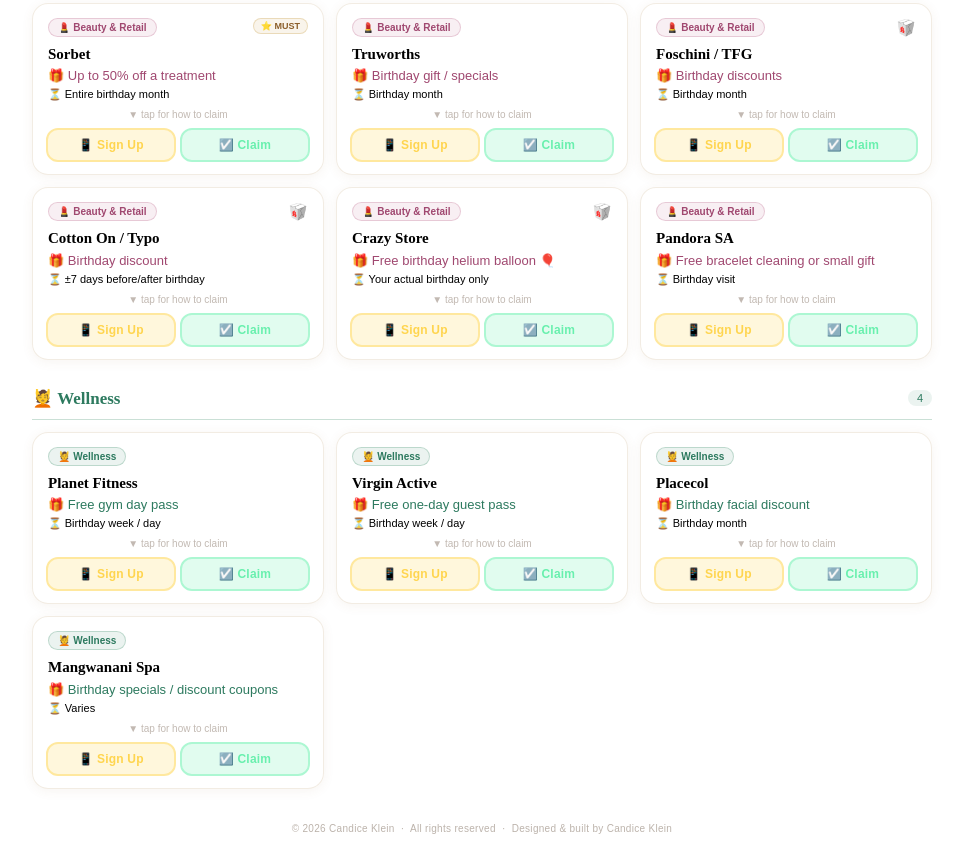
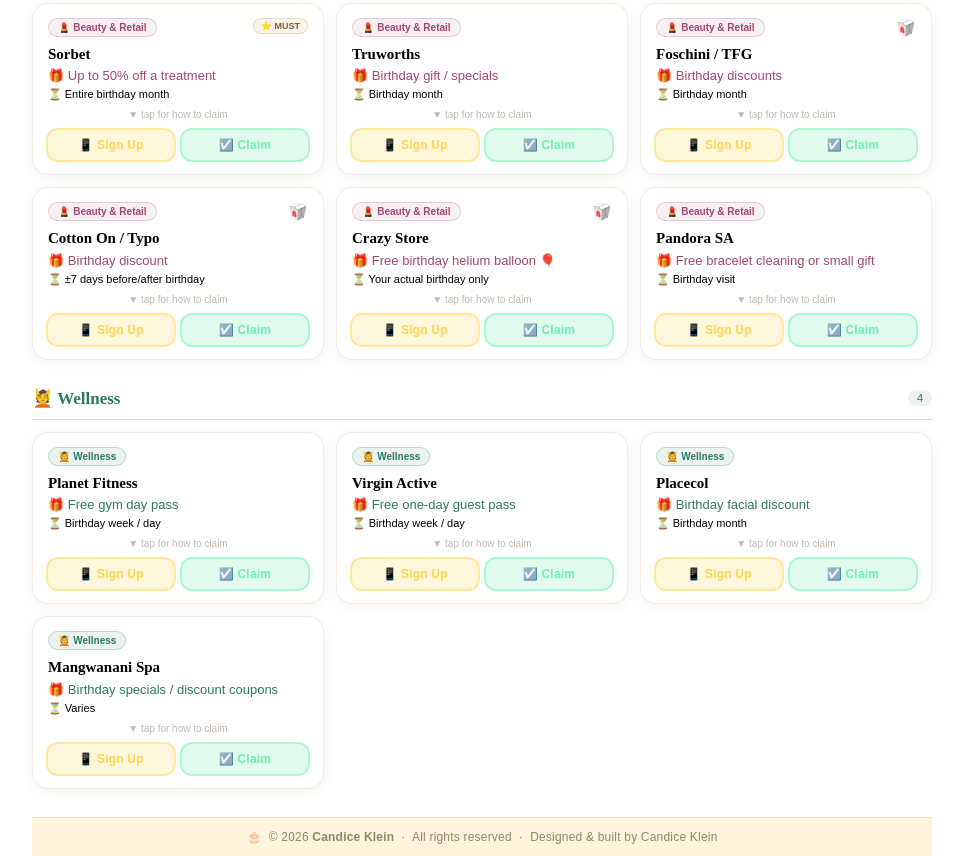
Before and after one commit to candicerichards11-netizen/birthday-freebies, a plain HTML site: page index.html in a window 1280 px wide. Shown: the part 3792-4648 px from the top of the page, without its empty margins (158-1121 px from the left). Before the commit the page ends 4609 px from the top, so only its background shows below. Drawn offline with Linux system fonts and the light colour scheme.

Commit message:
Update index.html

```diff
--- a/index.html
+++ b/index.html
@@ -417,15 +417,13 @@
 /* Copyright bar */
 .copyright-bar {
 text-align: center;
-font-size: 10px;
-color: rgba(80,55,35,.38);
-padding: 6px 16px 0;
-letter-spacing: 0.3px;
-position: fixed;
-bottom: calc(38px + var(–safe-bot));
-left: 0; right: 0;
-z-index: 49;
-pointer-events: none;
+font-size: 12px;
+font-weight: 500;
+color: rgba(80,55,35,.6);
+background: rgba(255,243,219,0.9);
+border-top: 1px solid rgba(180,150,100,.2);
+padding: 12px 20px;
+letter-spacing: 0.2px;
 }
 
 /* Confetti */
@@ -541,9 +539,11 @@
 <main id="main">
   <div class="count-line" id="countLine"></div>
   <div id="cardArea"></div>
+  <div class="copyright-bar">
+    🎂 &nbsp;© 2026 <strong>Candice Klein</strong> &nbsp;·&nbsp; All rights reserved &nbsp;·&nbsp; Designed &amp; built by Candice Klein
+  </div>
 </main>
 
-<div class="copyright-bar">© 2026 Candice Klein &nbsp;·&nbsp; All rights reserved &nbsp;·&nbsp; Designed &amp; built by Candice Klein</div>
 <div class="footer-tip">
   💡 Always carry your <strong>SA ID</strong> · Sign up for apps <strong>2–4 weeks</strong> before your birthday · Progress saves automatically
 </div>
```
